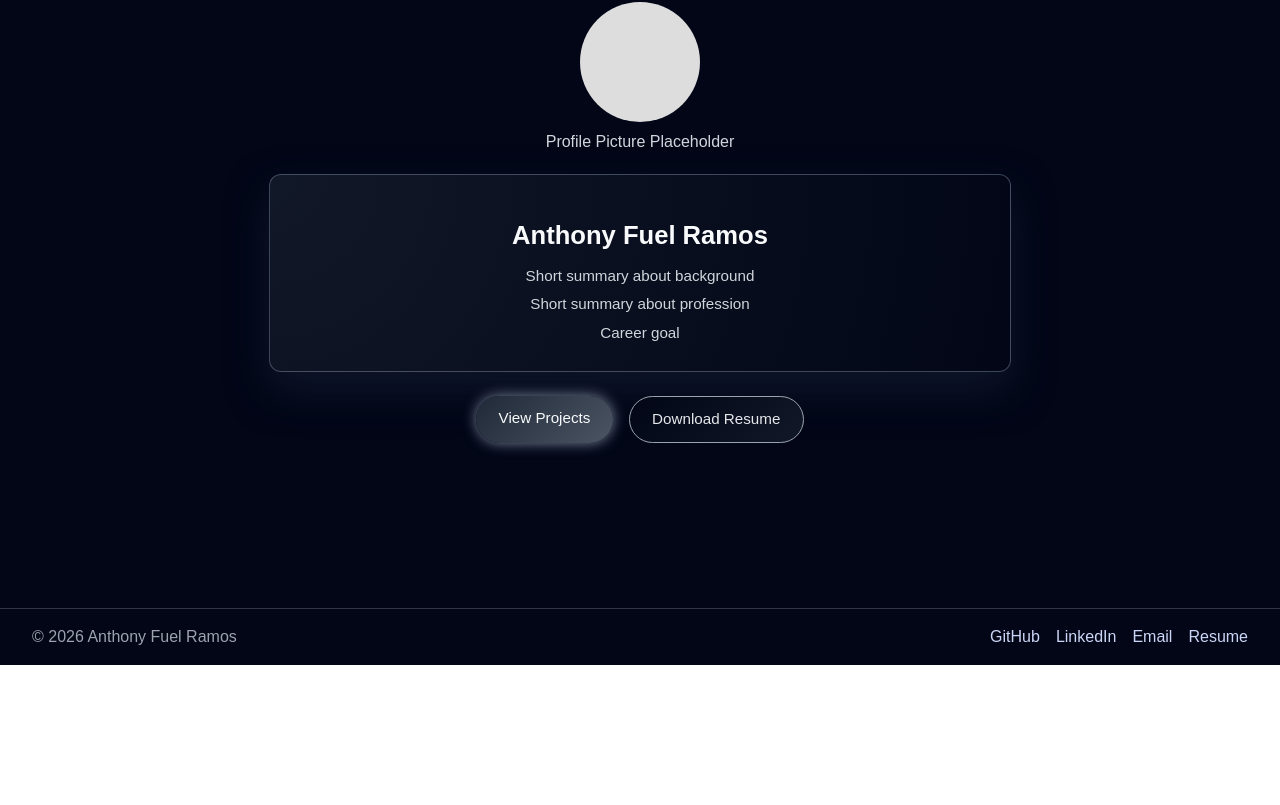
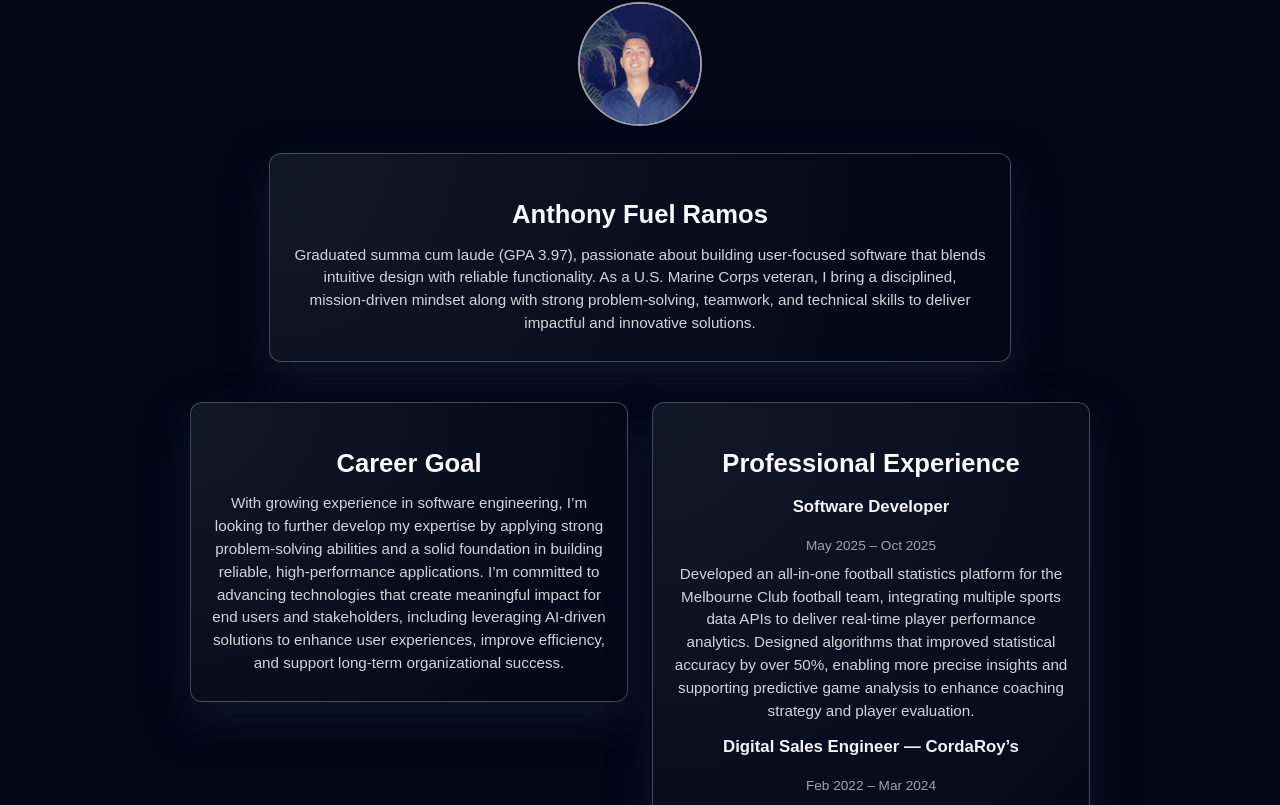
Before and after one commit to ClickClackBang/AnthonyFuel-Portfolio, a React (Vite) app in the folder my-portfolio/: page / in a window 1280 px wide. Shown: the part 135-940 px from the top of the page. Before the commit the page ends 800 px from the top, so only its background shows below. Built offline with nearby package versions, Linux system fonts and the light colour scheme.

Commit message:
Week 7 updates and live Vercel deployment

```diff
--- a/my-portfolio/src/api/projectsApi.js
+++ b/my-portfolio/src/api/projectsApi.js
@@ -1,4 +1,4 @@
-const API_BASE_URL = "http://localhost:4000/projects";
+const API_BASE_URL = "http://localhost:4000/api/projects";
 
 /* ------------------------------
    Shared Response Handler
--- a/my-portfolio/src/pages/Home.css
+++ b/my-portfolio/src/pages/Home.css
@@ -14,7 +14,8 @@
   width: 120px;
   height: 120px;
   border-radius: 50%;
-  background-color: #ddd;
+  object-fit: cover;
+  border: 2px solid #9ca3af;
   margin: 0 auto;
 }
 
@@ -45,6 +46,41 @@
   margin: 6px 0;
   color: #d1d5db;
   font-size: 0.95rem;
+  line-height: 1.5;
+}
+
+/* Two Column Section */
+.two-column-section {
+  display: flex;
+  justify-content: space-between;
+  align-items: flex-start;
+  gap: 1.5rem;
+  width: 100%;
+  max-width: 900px;
+  margin: 20px auto;
+}
+
+.left-box,
+.right-box {
+  flex: 1;
+}
+
+/* Experience Section */
+.experience-section {
+  margin-top: 10px;
+}
+
+.experience-role {
+  font-size: 1.05rem;
+  font-weight: bold;
+  color: #f3f4f6;
+  margin-top: 12px;
+}
+
+.experience-dates {
+  font-size: 0.85rem;
+  color: #9ca3af;
+  margin-bottom: 6px;
 }
 
 /* Buttons Section */
@@ -88,3 +124,10 @@
   transform: translateY(-1px);
   box-shadow: 0 0 14px rgba(148, 163, 184, 0.8);
 }
+
+/* Mobile Responsive */
+@media (max-width: 768px) {
+  .two-column-section {
+    flex-direction: column;
+  }
+}
--- a/my-portfolio/src/pages/Home.jsx
+++ b/my-portfolio/src/pages/Home.jsx
@@ -1,4 +1,5 @@
 import "./Home.css";
+import profilePic from "../assets/profile.jpg";
 
 export default function Home() {
   const resumePath = "/resume/Fuel-Anthony-BSSE.pdf";
@@ -8,16 +9,60 @@ export default function Home() {
 
       {/* Profile Picture */}
       <div className="profile-section">
-        <div className="profile-picture"></div>
-        <p className="profile-label">Profile Picture Placeholder</p>
+        <img src={profilePic} alt="Profile" className="profile-picture" />
       </div>
 
       {/* About Me Box */}
       <div className="about-box">
         <h2 className="about-title">Anthony Fuel Ramos</h2>
-        <p className="about-text">Short summary about background</p>
-        <p className="about-text">Short summary about profession</p>
-        <p className="about-text">Career goal</p>
+
+        <p className="about-text">
+          Graduated summa cum laude (GPA 3.97), passionate about building user‑focused software that blends intuitive design with reliable functionality.
+          As a U.S. Marine Corps veteran, I bring a disciplined, mission‑driven mindset along with strong problem‑solving, teamwork, and technical skills
+          to deliver impactful and innovative solutions.
+        </p>
+      </div>
+
+      {/* Two Column Section */}
+      <div className="two-column-section">
+
+        {/* Career Goal Box */}
+        <div className="about-box left-box">
+          <h2 className="about-title">Career Goal</h2>
+
+          <p className="about-text">
+            With growing experience in software engineering, I’m looking to further develop my expertise by applying strong problem‑solving abilities and a
+            solid foundation in building reliable, high‑performance applications. I’m committed to advancing technologies that create meaningful impact for
+            end users and stakeholders, including leveraging AI‑driven solutions to enhance user experiences, improve efficiency, and support long‑term
+            organizational success.
+          </p>
+        </div>
+
+        {/* Professional Experience Box */}
+        <div className="about-box right-box">
+          <h2 className="about-title">Professional Experience</h2>
+
+          <div className="experience-section">
+
+            <h3 className="experience-role">Software Developer</h3>
+            <p className="experience-dates">May 2025 – Oct 2025</p>
+            <p className="about-text">
+              Developed an all‑in‑one football statistics platform for the Melbourne Club football team, integrating multiple sports data APIs to deliver
+              real‑time player performance analytics. Designed algorithms that improved statistical accuracy by over 50%, enabling more precise insights
+              and supporting predictive game analysis to enhance coaching strategy and player evaluation.
+            </p>
+
+            <h3 className="experience-role">Digital Sales Engineer — CordaRoy’s</h3>
+            <p className="experience-dates">Feb 2022 – Mar 2024</p>
+            <p className="about-text">
+              Designed and launched a new online sales channel, integrating marketing tools and analytics to increase engagement and boost add‑on sales.
+              Developed features to enhance the user experience and collaborated with cross‑functional teams to align technical solutions with business
+              goals. Monitored performance metrics and implemented data‑driven improvements to maximize efficiency and drive growth.
+            </p>
+
+          </div>
+        </div>
+
       </div>
 
       {/* Resume + Projects Buttons */}
```
Also changed, not shown: my-portfolio/src/assets/profile.jpg (added), 1 other file (tests, documents, lock files or other folders).
